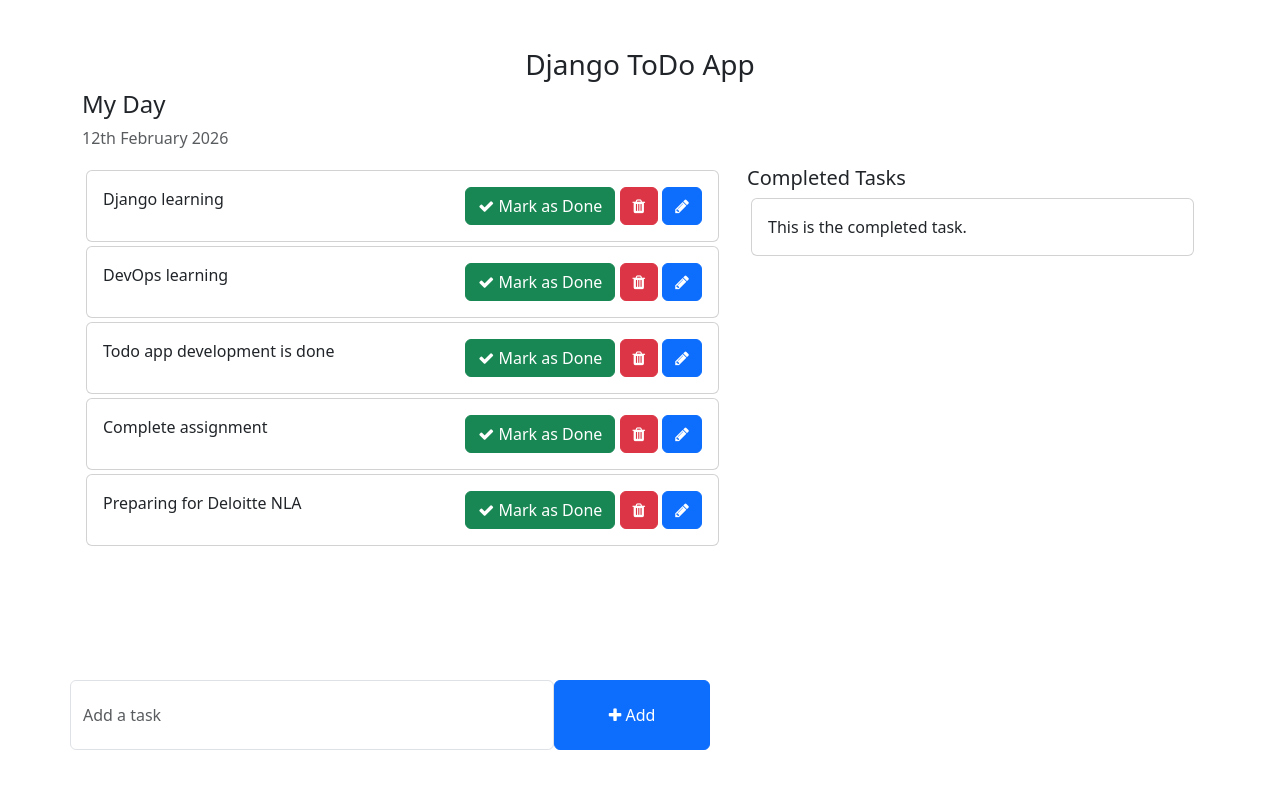
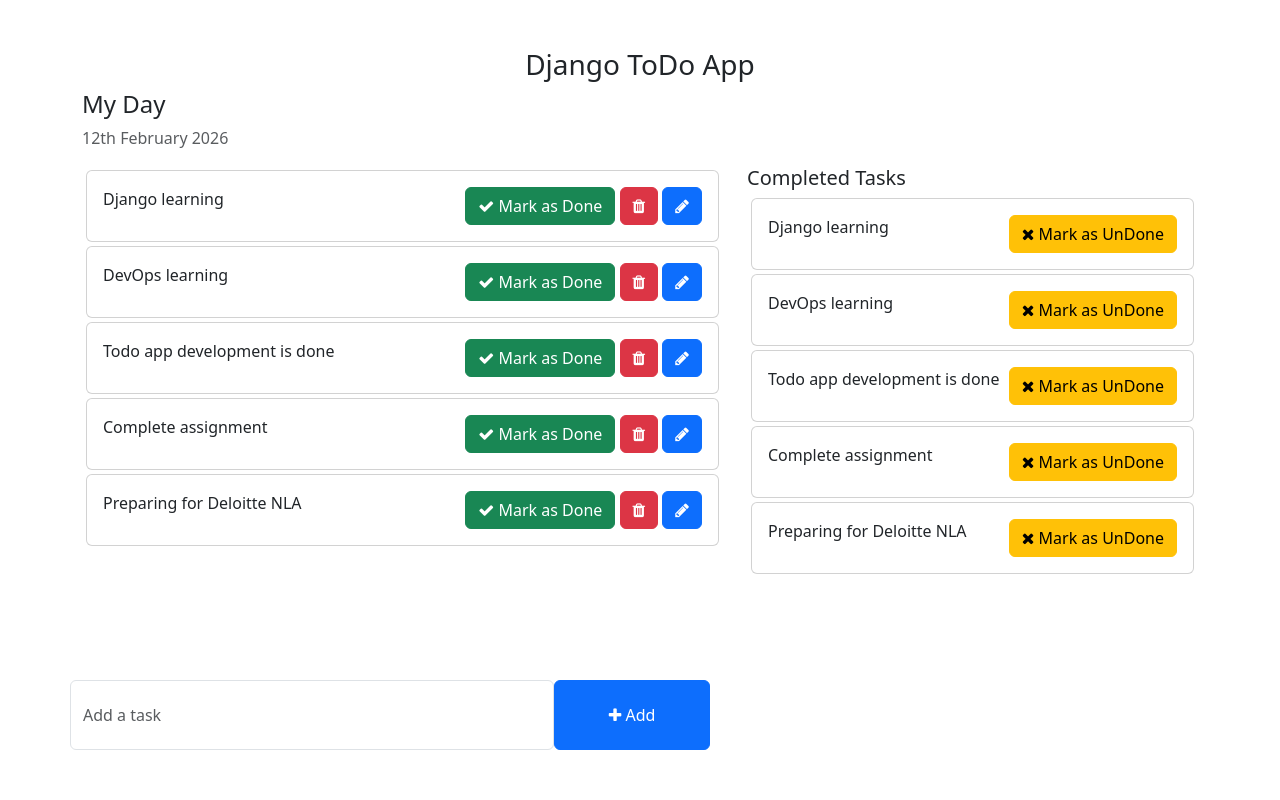
Before and after one commit to Brindha-V-C/Django-Blogging-Platform, a Django app: template templates/index.html in a window 1280 px wide. Run offline with Django 5.2, Linux system fonts and the light colour scheme; the template is opened without the code that fills it: values that come from a table or form of the project are taken from there, others are empty; data comes from the database, SQL or seed files in the repository; both versions use the stored data as it was after the commit.

Commit message:
todo app final

```diff
--- a/templates/index.html
+++ b/templates/index.html
@@ -32,9 +32,9 @@
                     <div class="card-body">
                         {{ task.task }}
                         <span style="position: relative; float: right;">
-                            <a class="btn btn-success"><i class="fa fa-check"></i> Mark as Done</a>
-                            <a class="btn btn-danger"><i class="fa fa-trash"></i></a>
-                            <a class="btn btn-primary"><i class="fa fa-pencil"></i></a>
+                            <a href="{% url 'completed_task' task.pk %}" class="btn btn-success"><i class="fa fa-check"></i> Mark as Done</a>
+                            <a href="{% url 'delete_task' task.pk %}" class="btn btn-danger"><i class="fa fa-trash"></i></a>
+                            <a href="{% url 'edit_task' task.pk %}" class="btn btn-primary"><i class="fa fa-pencil"></i></a>
                         </span>
                     </div>
                 </div>
@@ -43,21 +43,27 @@
             <div class="col-md-5 col-lg-5">
                 <h5>Completed Tasks</h5>
                 <!-- List of all the tasks that have completed -->
+                {% for task in completed_tasks %}
                 <div class="card m-1">
                     <div class="card-body">
-                        This is the completed task.
+                        {{ task.task }}
+                        <span style="position: relative; float: right;">
+                            <a href="{% url 'not_completed_task' task.pk %}" class="btn btn-warning"><i class="fa fa-times"></i> Mark as UnDone</a>
+                        </span>
                     </div>
                 </div>
+                {% endfor %}
             </div>
         </div>
         <div class="row">
             <div class="col-md-6 col-lg-6 p-0" style="position: absolute; bottom: 50px;">
                 <!-- To Do Form -->
-                <form action="" >
+                <form action="{% url 'addTask' %}" method="post">
+                    {% csrf_token %}
                     <div class="form-group">
                         <span style="display: flex;">
-                            <input type="text" class="form-control" placeholder="Add a task">
-                            <button class="btn btn-primary" style="width: 200px;"><i class="fa fa-plus"></i> Add</button>
+                            <input type="text" name="task" class="form-control" placeholder="Add a task">
+                            <button type="submit" class="btn btn-primary" style="width: 200px;"><i class="fa fa-plus"></i> Add</button>
                         </span>
                     </div>
                 </form>
--- /dev/null
+++ b/todo/urls.py
@@ -0,0 +1,20 @@
+from django.urls import path
+
+from . import views
+
+urlpatterns = [
+    #Add Task
+    path('addTask/', views.addTask, name='addTask'),
+
+    #Mark task as done
+    path('completed_task/<int:pk>/', views.completed_task, name='completed_task'),
+
+    #Mark task as undone
+    path('not_completed_task/<int:pk>', views.not_completed_task, name="not_completed_task"),
+
+    #Edit task
+    path('edit_task/<int:pk>/', views.edit_task, name='edit_task'),
+
+    #Delete task
+    path('delete_task/<int:pk>/', views.delete_task, name='delete_task'),
+]
--- a/todo_main/urls.py
+++ b/todo_main/urls.py
@@ -15,10 +15,12 @@ Including another URLconf
     2. Add a URL to urlpatterns:  path('blog/', include('blog.urls'))
 """
 from django.contrib import admin
-from django.urls import path
+from django.urls import path, include
+from todo import urls
 from . import views
 
 urlpatterns = [
     path('admin/', admin.site.urls),
-    path('', views.home)
+    path('', views.home, name='home'),
+    path('todo/', include('todo.urls'))
 ]
--- a/todo_main/views.py
+++ b/todo_main/views.py
@@ -2,8 +2,10 @@ from django.shortcuts import render
 from todo.models import Tasks
 
 def home(request):
-    tasks = Tasks.objects.filter(is_completed=False)
+    tasks = Tasks.objects.filter(is_completed=False).order_by('-updated_at')
+    completed_tasks = Tasks.objects.filter(is_completed=True)
     context = {
         'tasks' : tasks,
+        'completed_tasks' : completed_tasks,
     }
     return render(request, 'index.html', context)
```
Also changed, not shown: templates/edit_task.html (added, +29 -0 lines), todo/views.py (+38 -1 lines), db.sqlite3, 1 other file.
